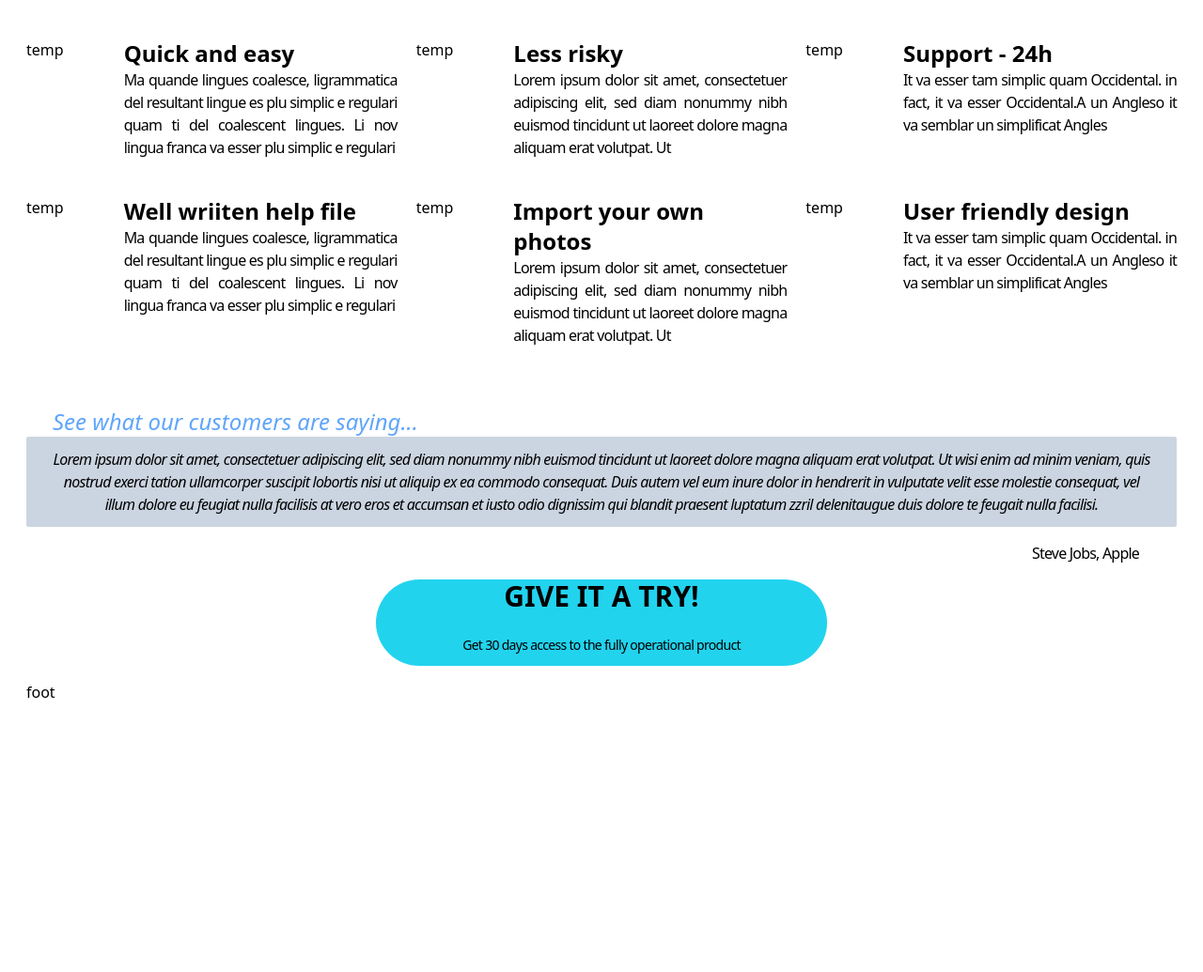
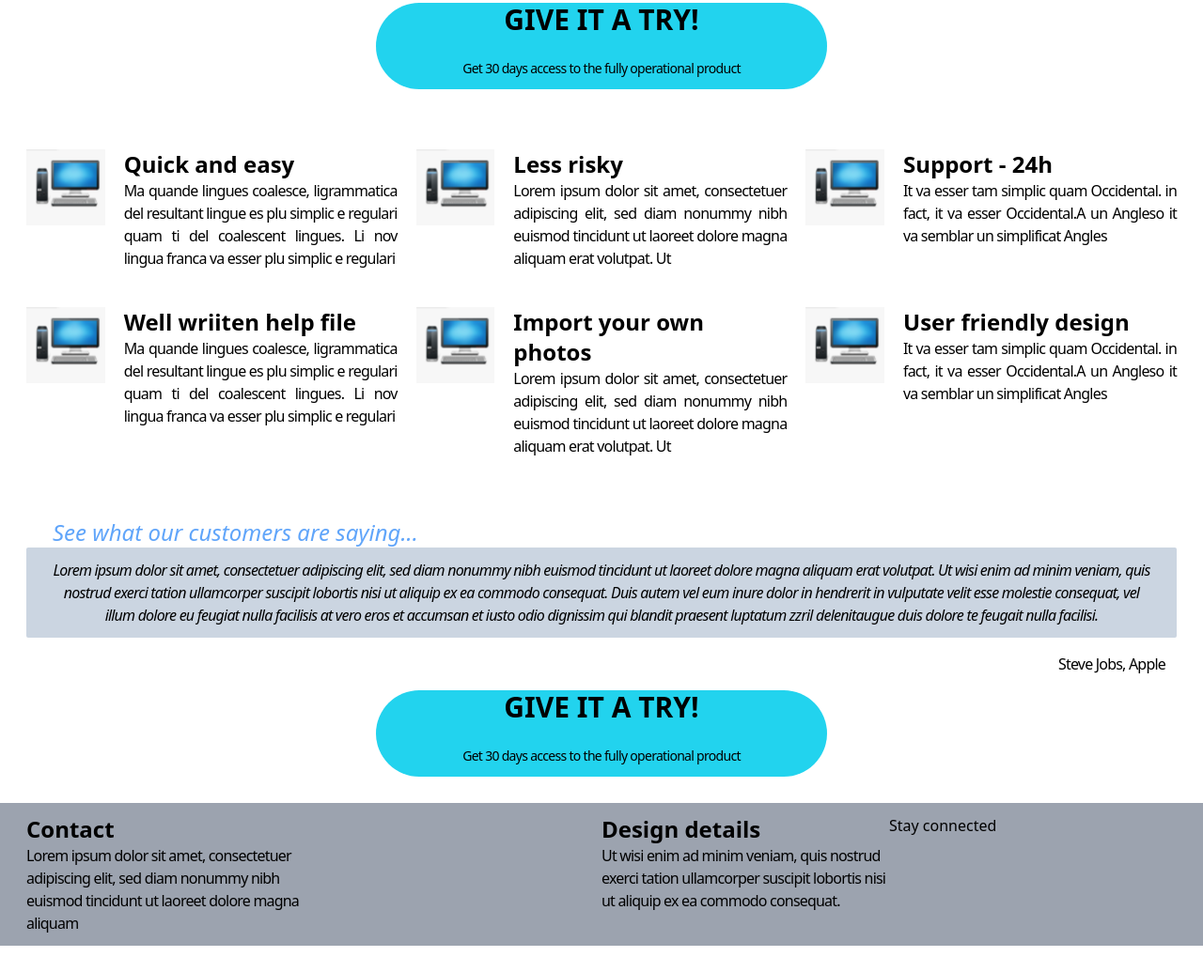
Before and after one commit to kh13m/tailwind, a website: page src/index.html in a window 1280 px wide. Shown: the part 733-1768 px from the top of the page at 94% size. Before the commit the page ends 1482 px from the top, so only its background shows below. Drawn offline with Linux system fonts and the light colour scheme.

Commit message:
nearly done

```diff
--- a/src/index.html
+++ b/src/index.html
@@ -8,12 +8,14 @@
 </head>
 <body>
     <div id="root">
-        <div class="content-wrapper max-w-screen-2xl text-base mx-auto px-7 space-y-4">
-            <header class="py-7 mx-7 bg-green-400">  <!--adjust header logo position here-->
-                <nav class="flex flex-row justify-between">
-                    <div class="logo"><img src="#" alt="logo1"></div>
-
-                    <div class="call"> CALL NOW | 911 </div>
+        <div class="content-wrapper max-w-screen-2xl mx-auto text-base">
+            <header class="py-7 mx-7 bg-white">  <!--adjust header logo position here-->
+                <nav class="flex flex-row justify-between text-3xl">
+                    <div class="logo"><img src="img/logo.png" alt="logo1 " ></div>
+                    <div class="flex flex-row">
+                        <div class="call font-bold font-sans"> CALL NOW! </div>
+                        <div class="num opacity-50">1-800-1213-4567</div>
+                    </div>
                 </nav>
             </header>
 
@@ -22,7 +24,7 @@
                     The perfect way to convert traffic into sales.
                 </div>
 
-                <div class="demo-pic"> <!--Edit pic size here-->
+                <div class="demo-pic px-7"> <!--Edit pic size here-->
                     <img src="img/i1.png" alt="demo-pic" >
                 </div>
 
@@ -33,9 +35,9 @@
                     </div>
                 </div>
                 <div>
-                    <div class="top grid grid-cols-12 gap-5 relative gap-y-10 my-16 ">
+                    <div class="top grid grid-cols-12 gap-5 relative gap-y-10 my-16 px-7">
                         <div class="im1 col-span-1">
-                            temp
+                            <img src="img/ref.png">
                         </div>
                         <div class="no1 col-span-3">
                             <div class="no1-h text-2xl font-bold font-sans">Quick and easy</div>
@@ -43,7 +45,7 @@
                         </div>
 
                         <div class="im2 col-span-1">
-                            temp
+                            <img src="img/ref.png">
                         </div>
                         <div class="no2 col-span-3">
                             <div class="no2-h text-2xl font-bold font-sans">Less risky</div>
@@ -51,14 +53,14 @@
                         </div>
 
                         <div class="im3 col-span-1">
-                            temp
+                            <img src="img/ref.png">
                         </div>
                         <div class="no3 col-span-3">
                             <div class="no3-h text-2xl font-bold font-sans">Support - 24h</div>
                             <div class="no3-p text-justify font-thin tracking-tighter">It va esser tam simplic quam Occidental. in fact, it va esser Occidental.A un Angleso it va semblar un simplificat Angles</div>
                         </div>
                         <div class="im4 col-span-1">
-                            temp
+                            <img src="img/ref.png">
                         </div>
                         <div class="no4 col-span-3">
                             <div class="no4-h text-2xl font-bold font-sans">
@@ -70,7 +72,7 @@
                         </div>
 
                         <div class="im5 col-span-1">
-                            temp
+                            <img src="img/ref.png">
                         </div>
                         <div class="no5 col-span-3">
                             <div class="no5-h text-2xl font-bold font-sans">
@@ -82,7 +84,7 @@
                         </div>
 
                         <div class="im6 col-span-1">
-                            temp
+                            <img src="img/ref.png">
                         </div>
                         <div class="no6 col-span-3">
                             <div class="no6-h text-2xl font-bold font-sans">
@@ -95,7 +97,7 @@
                     </div>
                 </div>
 
-                <div class="feedback">
+                <div class="feedback px-7">
                     <div class="f-title text-2xl italic font-sans text-blue-400 mx-7 my-10z">
                         See what our customers are saying...
                     </div>
@@ -105,7 +107,7 @@
                 </div>
                 <div class="name text-right px-10 font-thin tracking-tighter">Steve Jobs, Apple</div>
 
-                <div class="try2 w-max h-max bg-cyan-400 items-center justify-center flex mx-auto rounded-full">
+                <div class="try2 w-max h-max bg-cyan-400 items-center justify-center flex mx-auto rounded-full my-7">
                     <div class="temp mx-16 text-center">
                         <div class="slogan font-bold text-3xl mb-3">GIVE IT A TRY!</div>
                         <div class="font-medium text-sm tracking-tighter px-7 py-3">Get 30 days access to the fully operational product</div>
@@ -114,9 +116,27 @@
 
             </main>
 
-            <footer>
-                foot
-
+            <footer class="bg-gray-400 px-7 py-3 my-7">
+                <div class="foot grid grid-cols-4">
+                    <div class="contact">
+                        <div class="c-h font-bold font-sans text-2xl">
+                            Contact
+                        </div>
+                        <div class="c-p tracking-tighter font-thin">
+                            Lorem ipsum dolor sit amet, consectetuer adipiscing elit, sed diam nonummy nibh euismod tincidunt ut laoreet dolore magna aliquam
+                        </div>
+                    </div>
+                    <div class="map"></div>
+                    <div class="detail">
+                        <div class="d-h font-bold font-sans text-2xl">
+                            Design details
+                        </div>
+                        <div class="d-p tracking-tighter font-thin">
+                            Ut wisi enim ad minim veniam, quis nostrud exerci tation ullamcorper suscipit lobortis nisi ut aliquip ex ea commodo consequat.
+                        </div>
+                    </div>
+                    <div class="add">Stay connected</div>
+                </div>
             </footer>
         </div><!--end content wrapper-->
     </div><!--End root-->
```
Also changed, not shown: src/img/logo.png (added), src/img/ref.png (added), src/output.css.
